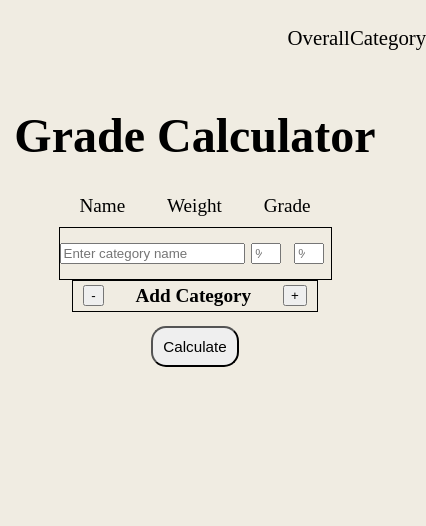
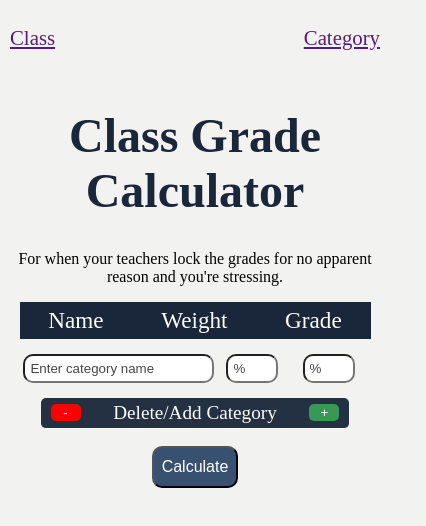
Before and after one commit to wramos1/grade-calculator, a plain HTML site: page index.html in a window 390 px wide. Shown: the whole page, 426 px wide, since content can reach past the window. Drawn offline with Linux system fonts and the light colour scheme.

Commit message:
Styled entire page and added mobile responsiveness, as well as tweaked slight things in HTMl and JS

```diff
--- a/app.js
+++ b/app.js
@@ -111,7 +111,6 @@ function calculateGrade() {
     updateCategories();
     document.querySelectorAll('.new').forEach(e => e.remove());
 
-
     let totalWeight = [];
     let totalPercentageOfWeight = 0;
     localCategoryData.map((category) => {
@@ -125,7 +124,7 @@ function calculateGrade() {
 
     for (let i = 0; i < localCategoryData.length; i++) {
         if (localCategoryData[i]['name'] === '' || localCategoryData[i]['weight'] === '' || localCategoryData[i]['grade'] === '') {
-            alert('Please provide fill out all input fields');
+            alert('Please fill out all input fields');
             return;
         }
         const newCategoryListItem = document.createElement('li');
--- a/index.html
+++ b/index.html
@@ -13,16 +13,28 @@
     <nav id="navbar">
         <ul id="navbarList">
             <li>
-                Overall
+                <a href="">
+                    Class
+                </a>
             </li>
             <li>
-                Category
+                <a href="">
+                    Category
+                </a>
             </li>
         </ul>
     </nav>
     <h1 id="title">
-        Grade Calculator
+        Class Grade Calculator
     </h1>
+
+    <div id="description">
+        <p>
+            For when your teachers lock the grades for no apparent reason
+            and you're stressing.
+        </p>
+    </div>
+
 
     <div id="labelContainer">
         <label for="name">Name</label>
@@ -39,7 +51,7 @@
                 -
             </button>
             <h2 id="addTitle">
-                Add Category
+                Delete/Add Category
             </h2>
             <button id="addButton">
                 +
--- a/styles.css
+++ b/styles.css
@@ -1,13 +1,38 @@
 html,body {
     margin: 0;
     padding: 0;
-    color: black;
-    background: #f0ece2;
+    background: #f2f2f0;
+}
+
+* {
+    transition: all 0.8s;
+}
+
+
+button:hover {
+    filter: brightness(80%);
+}
+
+input{
+    display: block;
+    padding: 5px;
+    border-radius: 10px;
+  }
+
+input::placeholder {
+    filter: brightness(60%);
 }
 
 #title {
     text-align: center;
     font-size: 3rem;
+    color: #1a2639;
+}
+
+#description {
+    text-align:center;
+    width: 100%;
+    margin-bottom: 2%;
 }
 
 #navbar {
@@ -29,16 +54,15 @@ html,body {
 #labelContainer {
     display: flex;
     justify-content: space-around;
-    margin: 0 15%;
-    font-size: 1.2rem;
+    margin: 0 18%;
+    font-size: 1.45rem;
+    padding: 5px 0;
+    color: white;
+    background: #1a2639;
 }
 
-#overallGradeContent{
-    margin: 10px 15%;
-}
-
-#formContainer {
-    border: 1px solid black;
+#overallGradeContent {
+    margin: 10px 18%;
 }
 
 .category-container {
@@ -62,27 +86,52 @@ html,body {
     align-items: center;
     margin: 0 5%;
     padding: 0 10px;
-    border: 1px solid;
     height: 30px;
+    border-bottom: 1px solid;
+    background-color: #233142;
+    color: white;
+    border-radius: 5px;
 }
 
 #addTitle {
     font-size: 1.2em;
+    font-weight: 200;
 }
 
 #submitBtn {
     display: flex;
     margin: 5% auto;
-    font-size: 0.95em;
-    padding: 10px;
-    border-radius: 15px;
+    width: 25%;
+    justify-content: center;
+    padding: 15px 10px;
+    font-size: 1em;
+    border-radius: 10px;
+    cursor: pointer;
+    color: white;
+    background-color: #385170;
 }
 
+#subtractButton, #addButton {
+    cursor: pointer;
+    outline: none;
+    border: none;
+    color: white;
+    width: 30px;
+    border-radius: 5px;
+}
+
+#addButton {
+    background-color: #379956;
+}
+
+#subtractButton {
+    background-color: red;
+}
 
 .grade-container {
     display: none;
     flex-direction: column;
-    margin: 5% 30%;
+    margin: 5% 25%;
     padding: 5px;
     box-shadow: rgba(17, 17, 26, 0.1) 0px 8px 24px, rgba(17, 17, 26, 0.1) 0px 16px 56px, rgba(17, 17, 26, 0.1) 0px 24px 80px;
 }
@@ -114,8 +163,28 @@ html,body {
 .grade-estimate {
     display: flex;
     justify-content: center;
+    color: green;
 }
 
-label,input{
-    display: block;
-  }
+
+@media(max-width: 768px){
+    #navbarList {
+        width: 100%
+    }
+
+    #labelContainer {
+        margin: 0 5%;
+    }
+
+    #overallGradeContent {
+        margin: 10px 6%;
+    }
+
+    #submitBtn {
+        padding: 10px 5px;
+    }
+
+    .grade-container{
+        margin: 5% 12%;
+    }
+}
```
